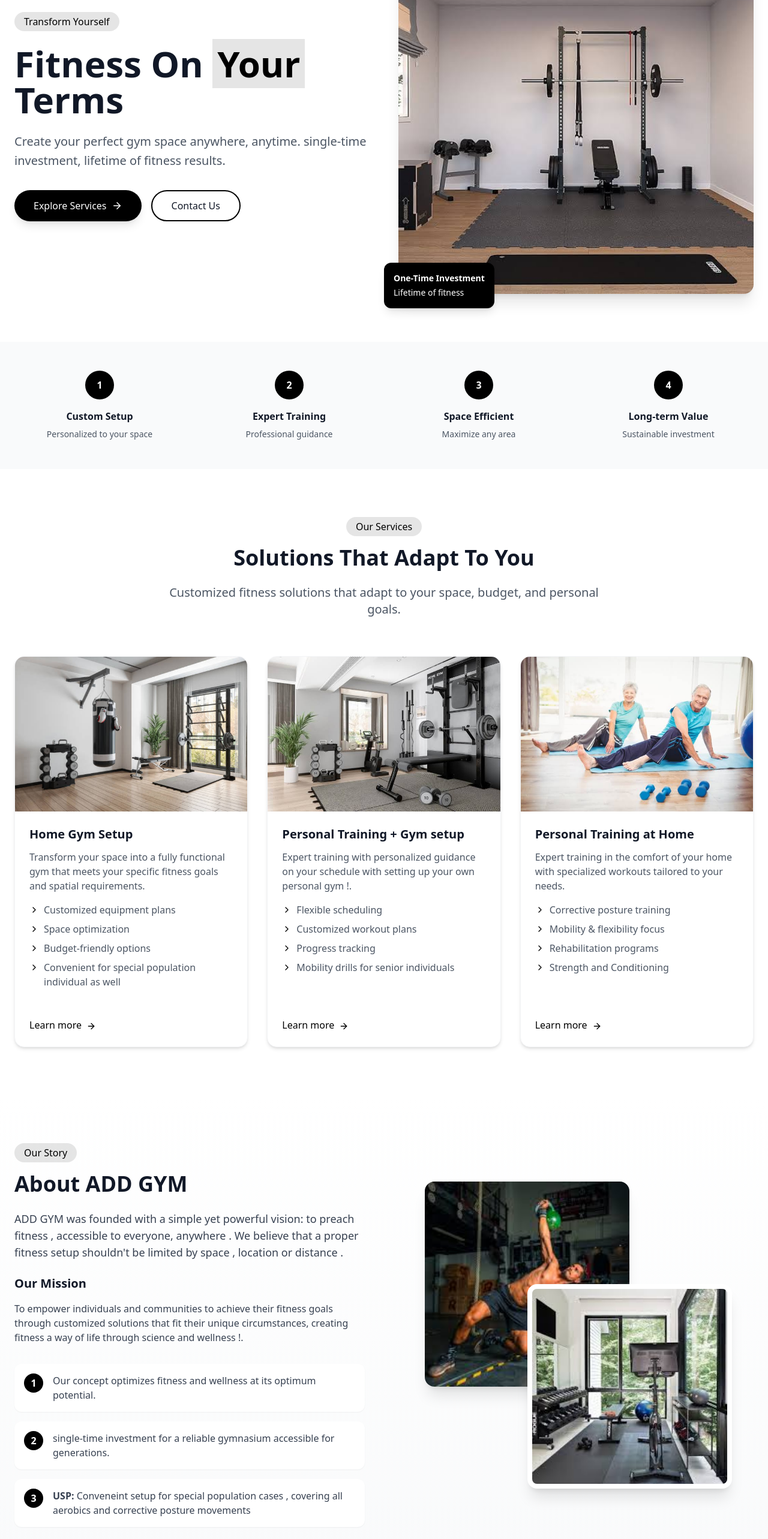
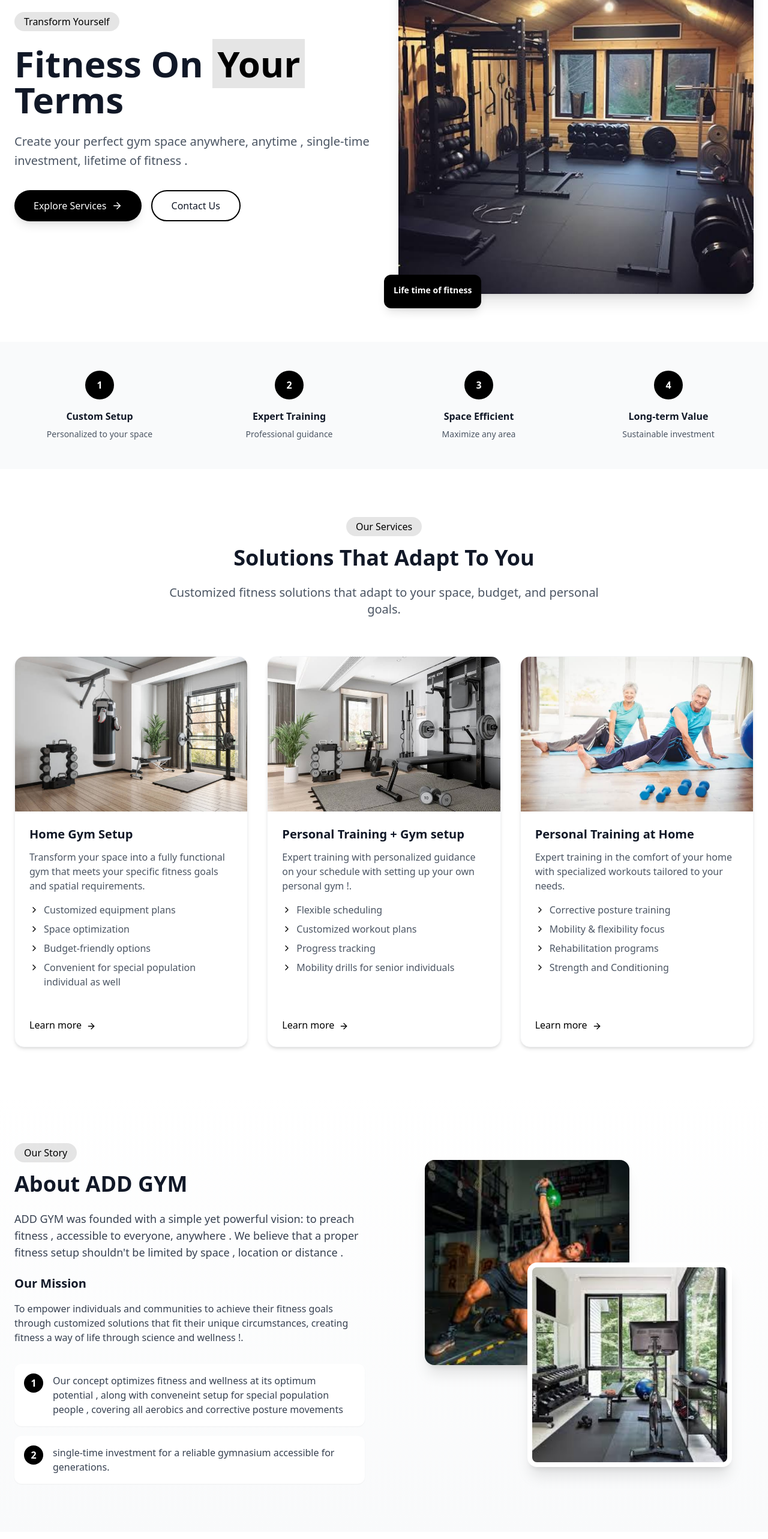
Before and after one commit to addgym2424/add_gym, a React (Vite) app in the folder client/: page / in a window 1280 px wide. Shown: the part 230-2796 px from the top of the page at 60% size. Built offline with nearby package versions, Linux system fonts and the light colour scheme.

Commit message:
some fixes

```diff
--- a/client/src/pages/Home.jsx
+++ b/client/src/pages/Home.jsx
@@ -97,7 +97,7 @@ export default function AddGymLandingPage() {
             <div>
               <div className="inline-block bg-black/10 text-black px-4 py-1 rounded-full mb-6 font-medium">Transform Yourself</div>
               <h1 className="text-5xl lg:text-6xl font-bold mb-6 leading-tight">Fitness On <span className="text-black bg-black/10 px-2">Your</span> Terms</h1>
-              <p className="text-xl text-gray-600 mb-8 leading-relaxed">Create your perfect gym space anywhere, anytime. single-time investment, lifetime of fitness results.</p>
+              <p className="text-xl text-gray-600 mb-8 leading-relaxed">Create your perfect gym space anywhere, anytime , single-time investment, lifetime of fitness .</p>
               <div className="flex flex-wrap gap-4">
                 <a href="#services" className="bg-black text-white font-medium py-3 px-8 rounded-full shadow-lg hover:bg-gray-800 transition flex items-center justify-center">
                   Explore Services <ArrowRight size={18} className="ml-2" />
@@ -112,8 +112,8 @@ export default function AddGymLandingPage() {
                 {/* We'll use a placeholder instead of repeatedly using the logo */}
                 <img src={heroimage} alt="Fitness training" className="w-full h-full object-cover" />
                 <div className="absolute -bottom-6 -left-6 bg-black text-white p-4 rounded-xl shadow-lg">
-                  <p className="text-sm font-bold mb-1">One-Time Investment</p>
-                  <p className="text-sm">Lifetime of fitness</p>
+                  <p className="text-sm font-bold mb-1">Life time of fitness</p>
+
                 </div>
               </div>
             </div>
@@ -294,7 +294,7 @@ export default function AddGymLandingPage() {
                     <span className="font-bold">1</span>
                   </div>
                   <div>
-                    <p className="text-gray-700">Our concept optimizes fitness and wellness at its optimum potential.</p>
+                    <p className="text-gray-700">Our concept optimizes fitness and wellness at its optimum potential , along with conveneint setup for special population people  , covering all aerobics and corrective posture movements</p>
                   </div>
                 </div>
                 <div className="flex items-start bg-white p-4 rounded-xl shadow-sm">
@@ -305,14 +305,7 @@ export default function AddGymLandingPage() {
                     <p className="text-gray-700"><span className="font-bold"></span> single-time investment for a reliable gymnasium accessible for generations.</p>
                   </div>
                 </div>
-                <div className="flex items-start bg-white p-4 rounded-xl shadow-sm">
-                  <div className="bg-black text-white rounded-full w-8 h-8 flex items-center justify-center mr-4 flex-shrink-0">
-                    <span className="font-bold">3</span>
-                  </div>
-                  <div>
-                    <p className="text-gray-700"><span className="font-bold">USP:</span> Conveneint setup for special population cases , covering all aerobics and corrective posture movements </p>
-                  </div>
-                </div>
+
               </div>
             </div>
             <div className="order-1 lg:order-2 relative">
@@ -450,7 +443,7 @@ export default function AddGymLandingPage() {
                 <h4 className="font-bold text-lg mb-4">Follow Us</h4>
                 <div className="flex space-x-4">
                   <a href="https://www.instagram.com/_addgym/" className="bg-black text-white p-3 rounded-full hover:bg-gray-800 transition">
-                    <Instagram size={20} />
+                    <Instagram size={20} /> @addgym
                   </a>
 
                 </div>
@@ -611,7 +604,7 @@ export default function AddGymLandingPage() {
                 <li><a href="#services" className="text-gray-600 hover:text-black transition">Home Gym Setup</a></li>
                 <li><a href="#services" className="text-gray-600 hover:text-black transition">Gym setup + Personal Training</a></li>
                 <li><a href="#services" className="text-gray-600 hover:text-black transition">Personal Training</a></li>
-                <li><a href="#services" className="text-gray-600 hover:text-black transition">Fitness Consultation</a></li>
+                <li><a href="#services" className="text-gray-600 hover:text-black transition">Virtual Fitness Session</a></li>
               </ul>
             </div>
           </div>
```
Also changed, not shown: client/src/assets/gym_hero.jpg.
